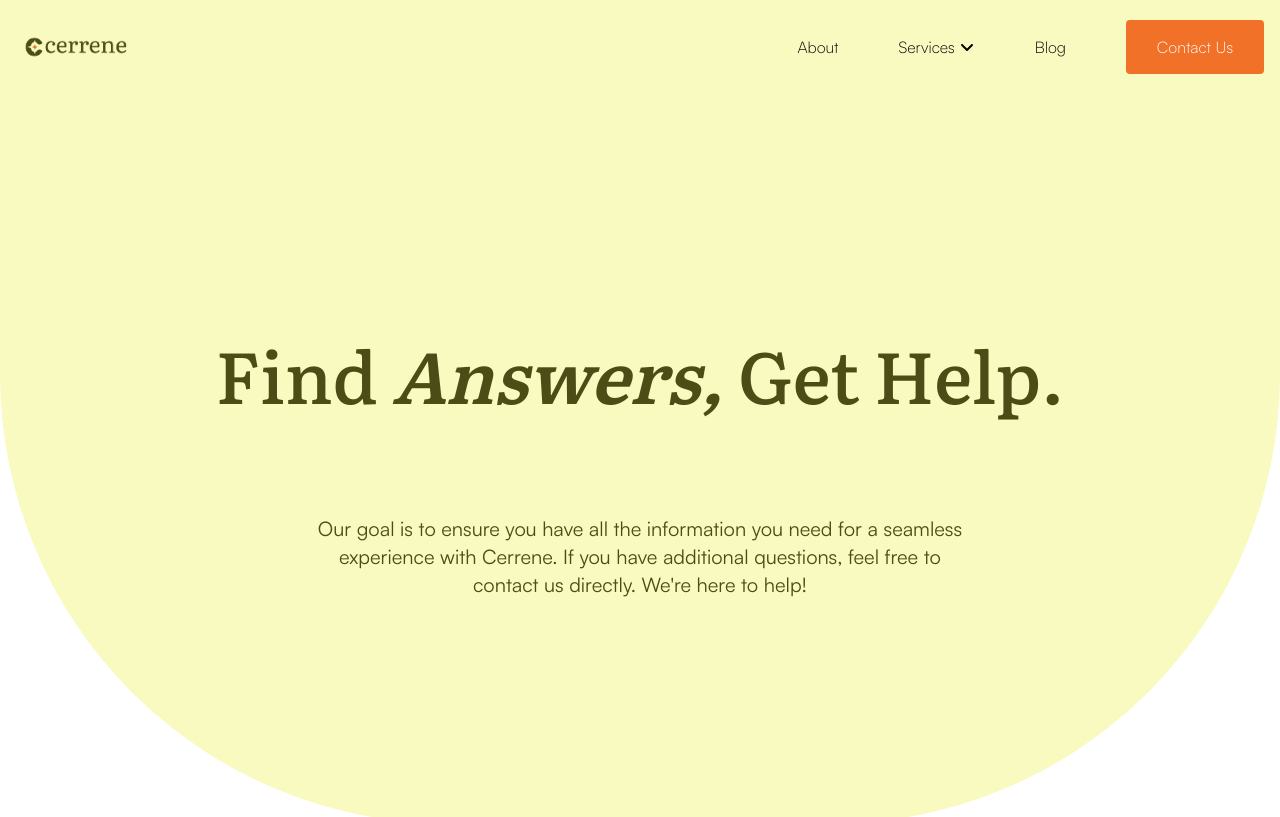
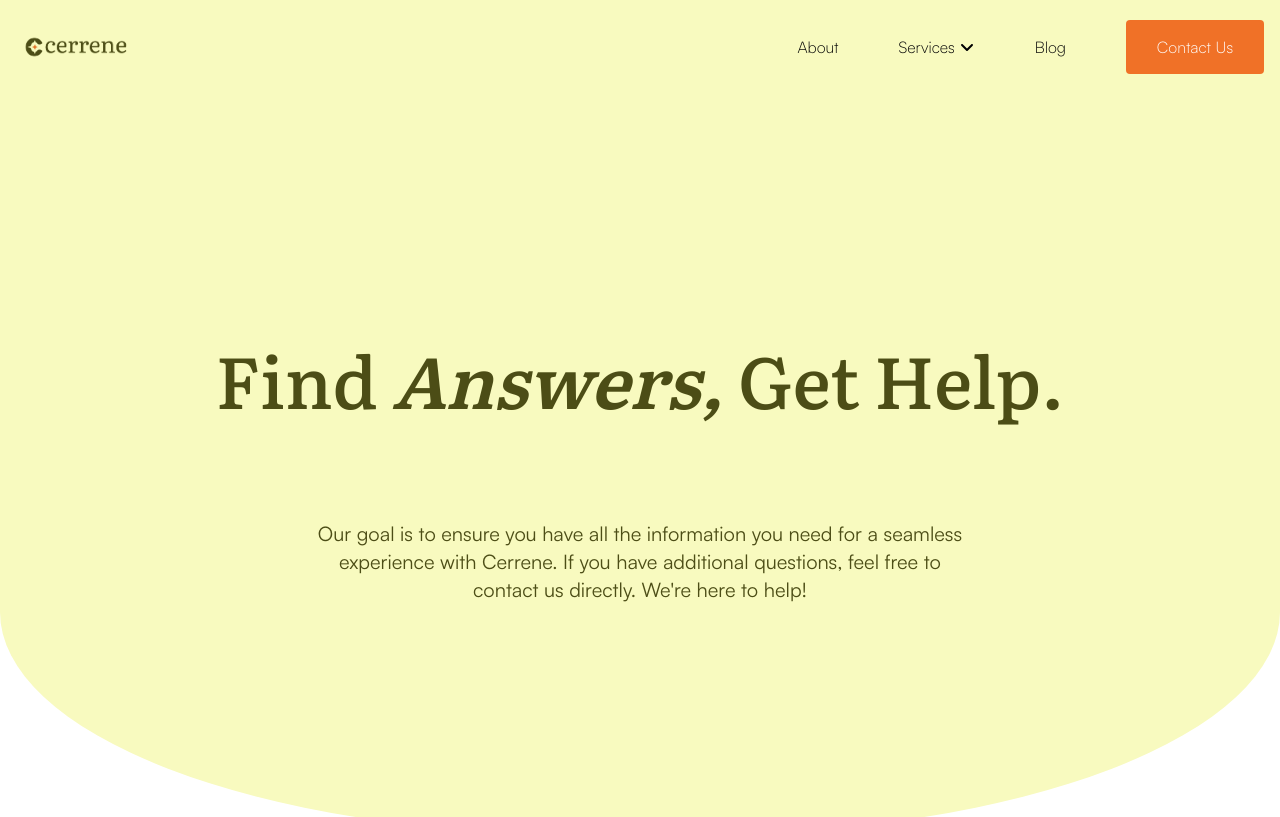
Before and after one commit to ayowayne123/cerrene, a Next.js app: page /faqs in a window 1280 px wide. Shown: the top 817 px of the page. Built offline with nearby package versions, Linux system fonts and the light colour scheme.

Commit message:
Fix: Added IG to footer and changed faq design

```diff
--- a/app/faqs/faqs.jsx
+++ b/app/faqs/faqs.jsx
@@ -80,7 +80,7 @@ export default function Faqs() {
   return (
     <section className="bg-white pb-24">
        <div className="bg-cerreneYellow top-gutter"></div>
-      <div className="lg:h-[730px] bg-cerreneYellow rounded-b-[450px] overflow-hidden flex items-center  flex-col justify-center lg:gap-[72px]">
+      <div className="lg:h-[740px] bg-cerreneYellow rounded-faq overflow-hidden flex items-center  flex-col justify-center lg:gap-[72px]">
         <h1 className="font-medium text-cerreneGreen slg:text-[72px] text-[36px]">
           Find <span className="italic font-semibold">Answers,</span> Get Help.
         </h1>
--- a/app/footer.jsx
+++ b/app/footer.jsx
@@ -22,6 +22,8 @@ function Footer() {
     <Link href='/services'>services</Link>
     <Link href='/blog'>blog</Link>
     <Link href='/faqs'>faqs</Link>
+    <Link href='https://www.instagram.com/cerreneservices/'  target="_blank"
+          rel="noopener noreferrer">Instagram</Link>
     </div>
     {/* <div className=' lg:p-20'>
     <button className='animated-button text-cerreneOrange border-cerreneOrange px-6 py-2 capitalize border-2'> subscribe</button>
--- a/app/globals.css
+++ b/app/globals.css
@@ -54,3 +54,7 @@
 .top-gutter {
   @apply slg:h-[94px] h-[60px] md:h-[80px]  w-full inset-0 z-10;
 }
+
+.rounded-faq{
+border-radius: 10% 10% 45% 45% / 0% 0% 30% 30% ;
+}
```
